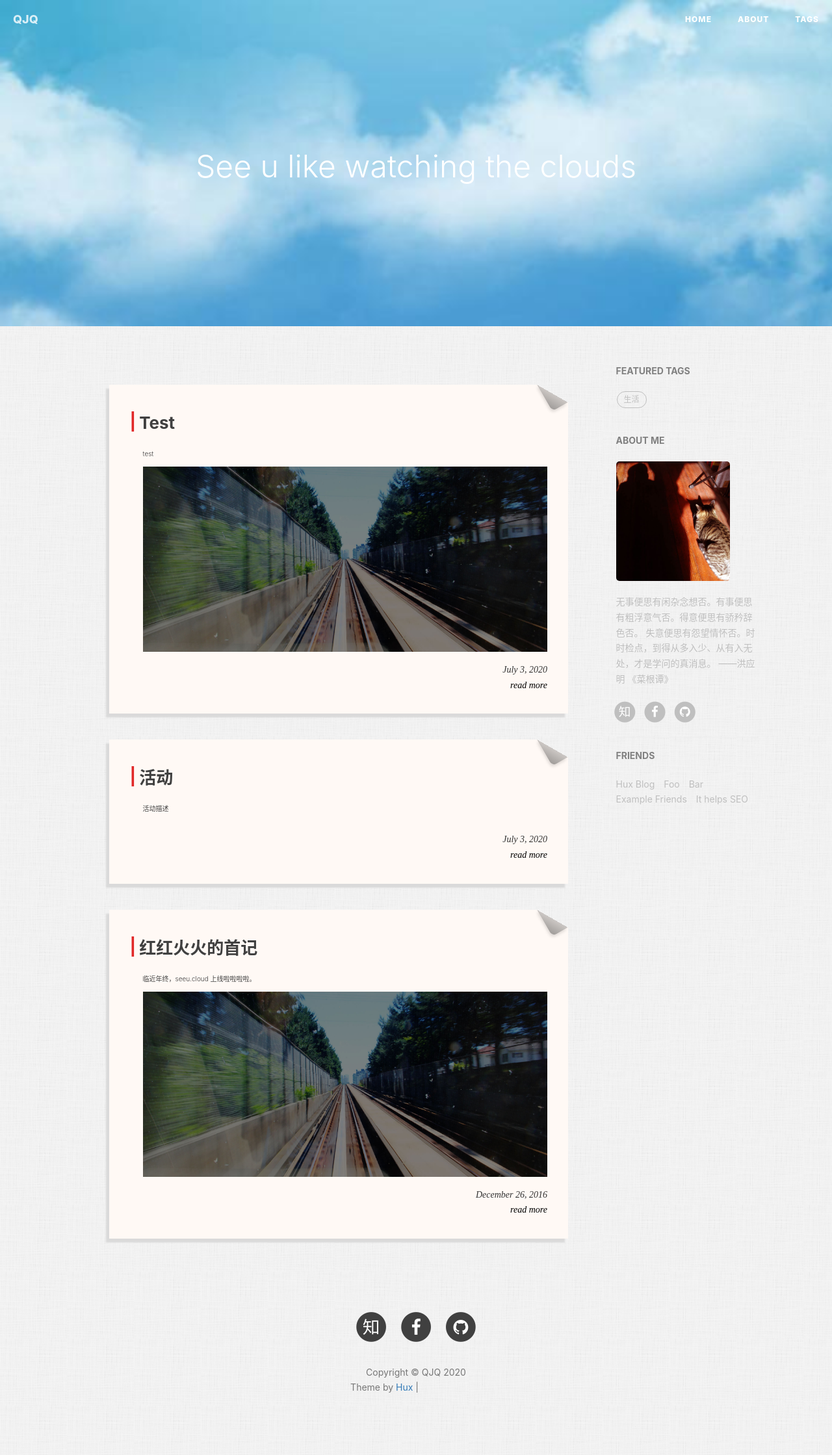
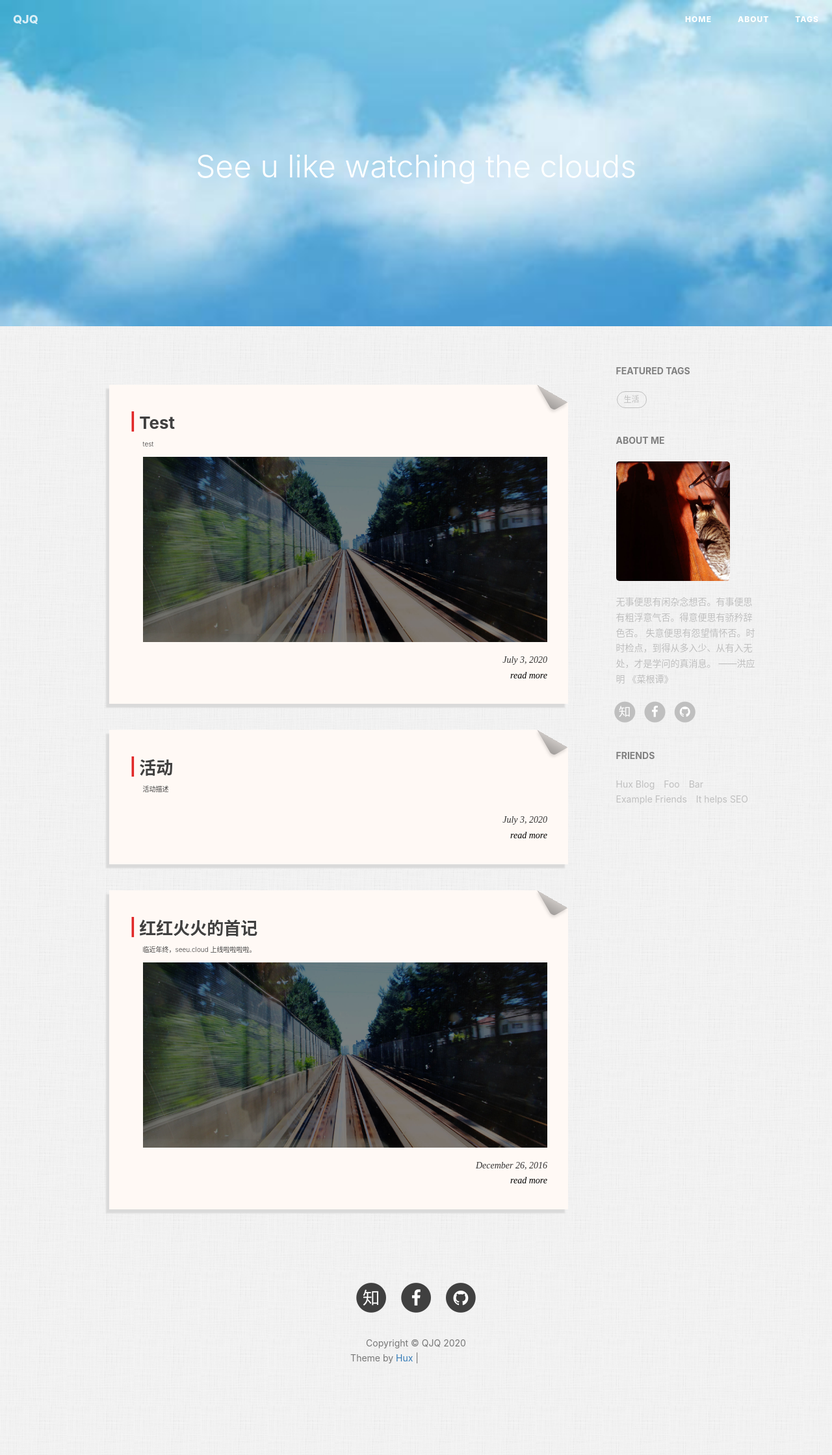
Before and after one commit to qinjiaqi/qinjiaqi.github.io, a Jekyll site: the page built from index.html, in a window 1280 px wide. Shown: the whole page at 65% size. Built offline with Jekyll 4.4.1, drawn with Linux system fonts in a browser that asks for light colours; nearby versions of some CDN libraries; the list of posts is cut into pages by our own code; comment, search, counter and statistics services are not loaded; after the commit the page ends 2194 px from its top, so only the background shows below that; grey boxes are pictures that could not be loaded.

Commit message:
Update hux-blog.css

```diff
--- a/css/hux-blog.css
+++ b/css/hux-blog.css
@@ -567,7 +567,7 @@ pre code {
   .post-preview > a > .post-title {
     font-size: 26px;
     line-height: 1.3;
-    margin-bottom: 25px;
+    margin-bottom: 10px;
   }
   .post-preview > a > .post-subtitle {
     font-size: 10px;
```
